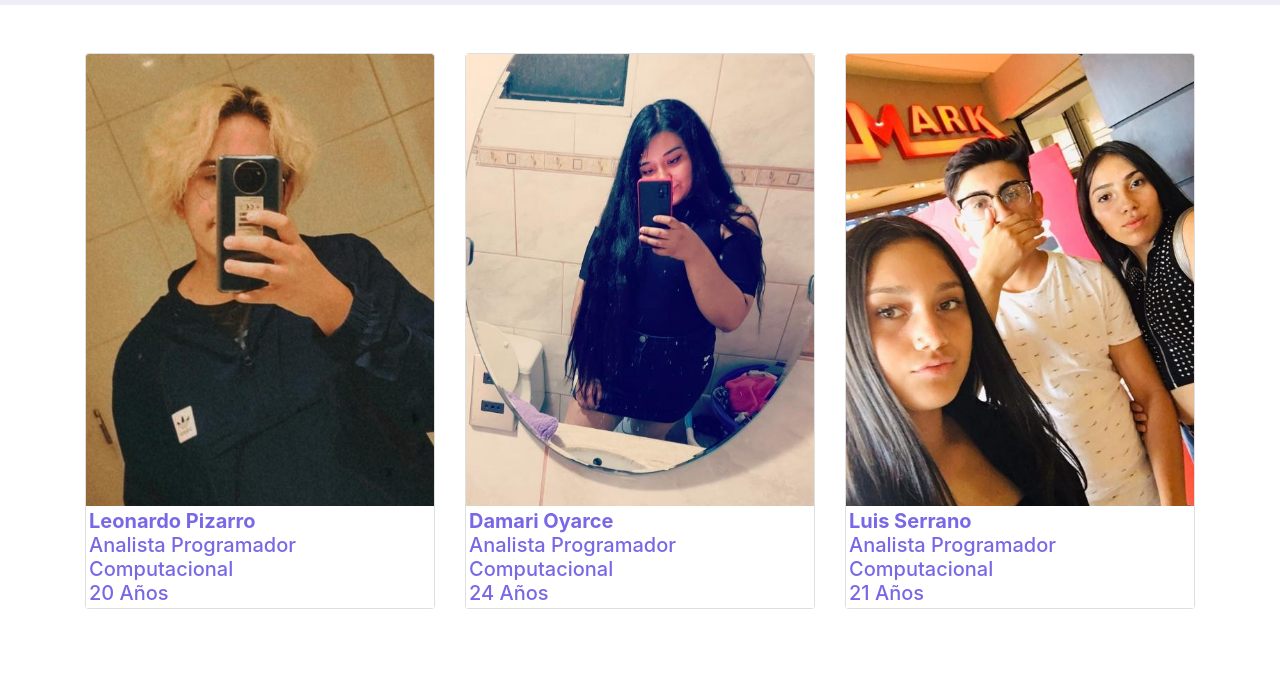
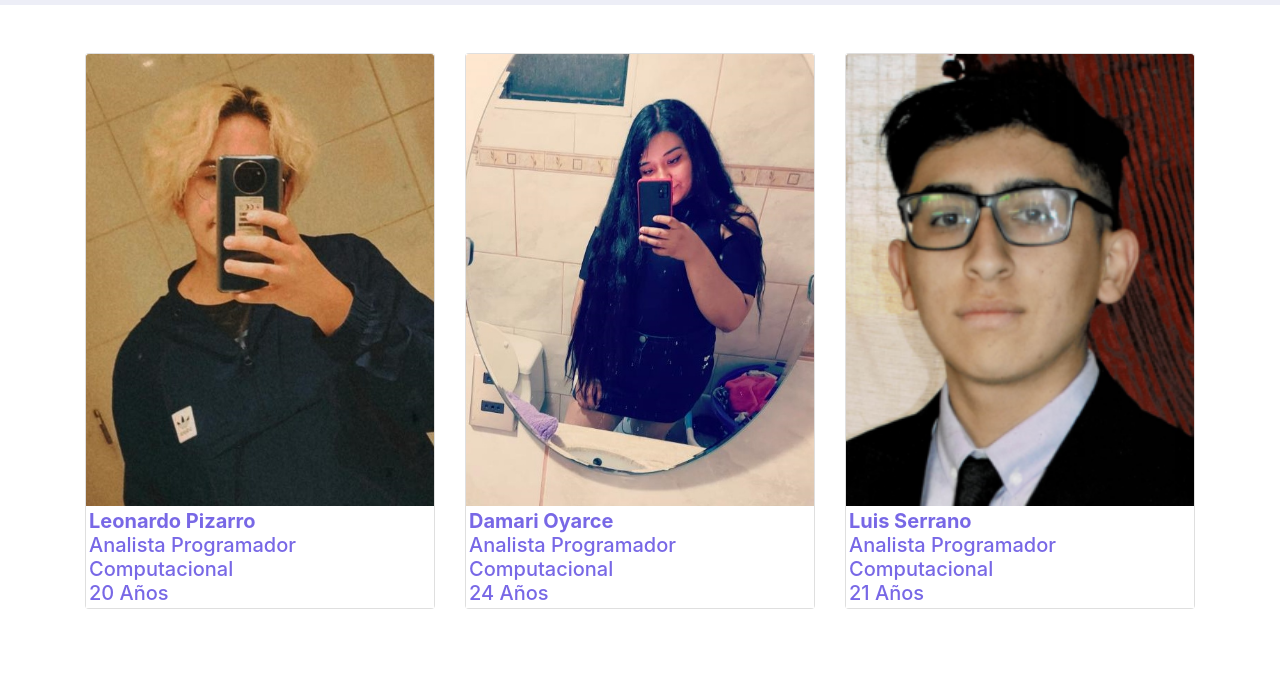
Before and after one commit to LeoPizarroG/Pagina-Web-Ashe-Eme-, a plain HTML site: page aboutus.html in a window 1280 px wide. Shown: the part 51-745 px from the top of the page. Drawn offline with Linux system fonts and the light colour scheme.

Commit message:
cambio de foto
cambio de foto en secion nosotros

```diff
--- a/aboutus.html
+++ b/aboutus.html
@@ -91,7 +91,7 @@
             <h3><div class="card mb-3" style="max-width: 22rem;">
               <div class="card-block">
                 <div class="">
-                  <img class="card-img-top" src="assets/img/Nosotros/Luis_Serrano.jpeg" alt="Imagen">
+                  <img class="card-img-top" src="assets/img/Nosotros/LuisSerranobbueno.png" alt="Imagen">
                 </div>
                 <p class="card-text"><b>Luis Serrano</b> <br> Analista Programador Computacional <br>
                   21 Años
```
Also changed, not shown: assets/img/Nosotros/LuisSerranobbueno.png (added), assets/img/Nosotros/Luis_Serrano.jpeg (deleted).
